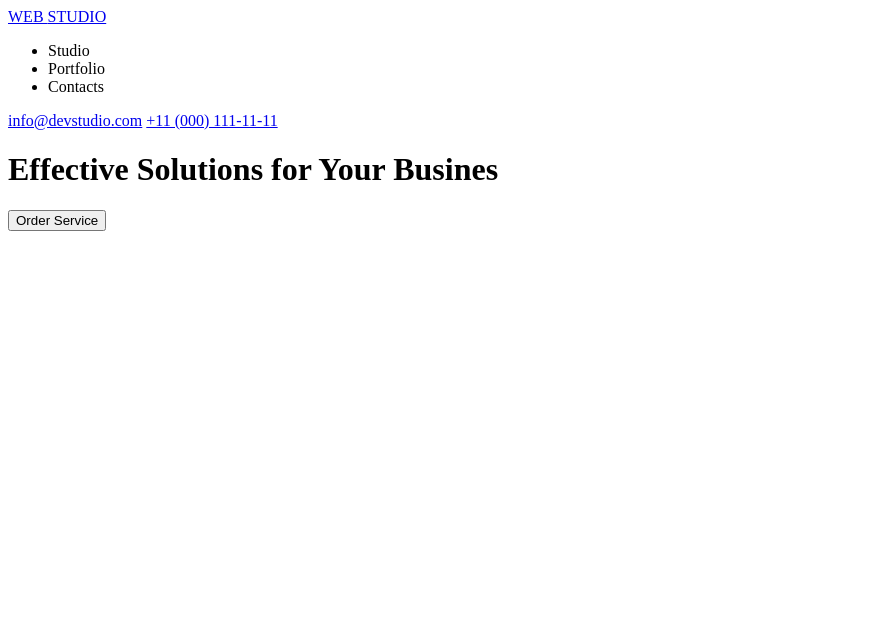
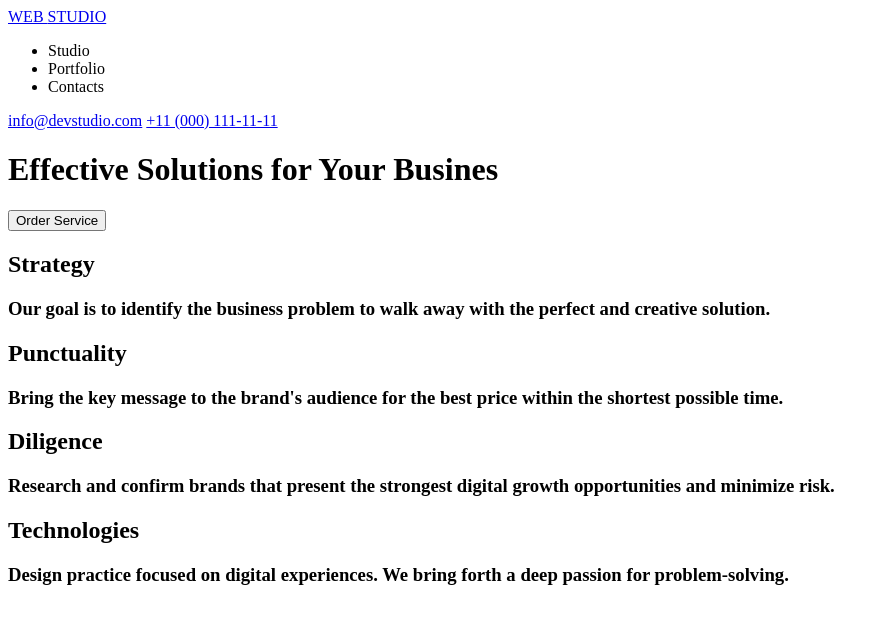
Before and after one commit to Ap01lY0n/goit-markup-hw-01, a plain HTML site: page index.html in a window 1280 px wide. Shown: the whole page, without its empty margins (0-889 px from the left). Drawn offline with Linux system fonts and the light colour scheme.

Commit message:
added section with features

```diff
--- a/index.html
+++ b/index.html
@@ -23,6 +23,15 @@
     </header>
         <h1>Effective Solutions for Your Busines</h1>
         <button type="button">Order Service</button>
-
+        <section>
+            <h2>Strategy</h2>
+            <h3>Our goal is to identify the business problem to walk away with the perfect and creative solution.</h3>
+            <h2>Punctuality</h2>
+            <h3>Bring the key message to the brand's audience for the best price within the shortest possible time.</h3>
+            <h2>Diligence</h2>
+            <h3>Research and confirm brands that present the strongest digital growth opportunities and minimize risk.</h3>
+            <h2>Technologies</h2>
+            <h3>Design practice focused on digital experiences. We bring forth a deep passion for problem-solving.</h3>
+        </section>
 </body>
 </html>
```
